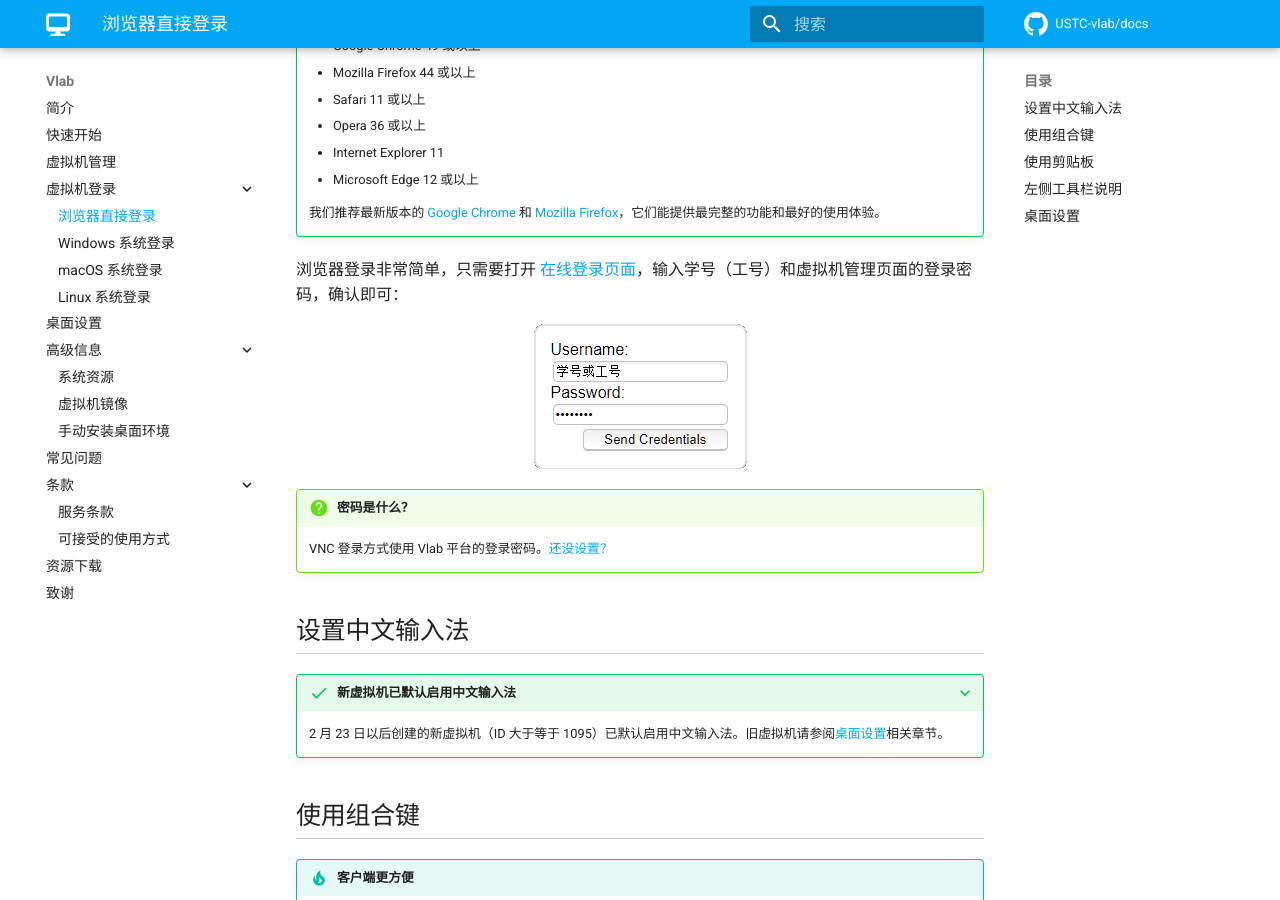
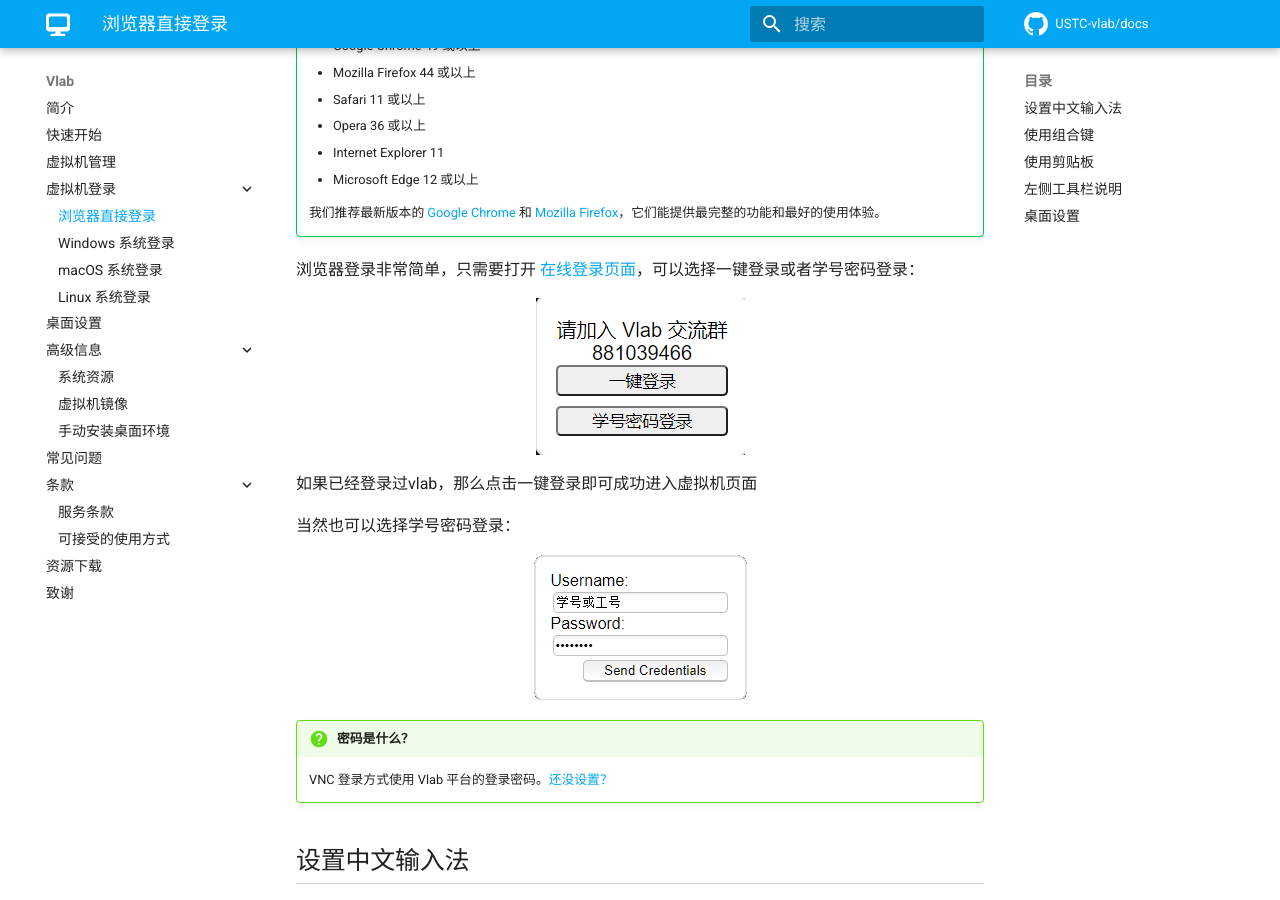
Before and after one commit to USTC-vlab/docs, an MkDocs documentation site: the page built from docs/vm/login-browser.md, in a window 1280 px wide and 900 px high, scrolled down 379 px. Built offline with MkDocs 1.6.1 and Material for MkDocs 9.7.7, drawn with Linux system fonts in a browser that asks for light colours; comment, search, counter and statistics services are not loaded.

Commit message:
更新网页端noVNC登录方式

```diff
--- a/docs/vm/login-browser.md
+++ b/docs/vm/login-browser.md
@@ -17,7 +17,13 @@
 
     我们推荐最新版本的 [Google Chrome](https://www.google.cn/chrome/) 和 [Mozilla Firefox](https://www.mozilla.org/zh-CN/firefox/new/)，它们能提供最完整的功能和最好的使用体验。
 
-浏览器登录非常简单，只需要打开 [在线登录页面](https://vlab.ustc.edu.cn/vm-vnc)，输入学号（工号）和虚拟机管理页面的登录密码，确认即可：
+浏览器登录非常简单，只需要打开 [在线登录页面](https://vlab.ustc.edu.cn/vm-vnc)，可以选择一键登录或者学号密码登录：
+
+![noVNC Authentication Dialog](../images/novnc-choose.png)
+
+如果已经登录过vlab，那么点击一键登录即可成功进入虚拟机页面
+
+当然也可以选择学号密码登录：
 
 ![noVNC Authentication Dialog](../images/novnc-auth.png)
 
```
Also changed, not shown: docs/images/novnc-choose.png (added).
